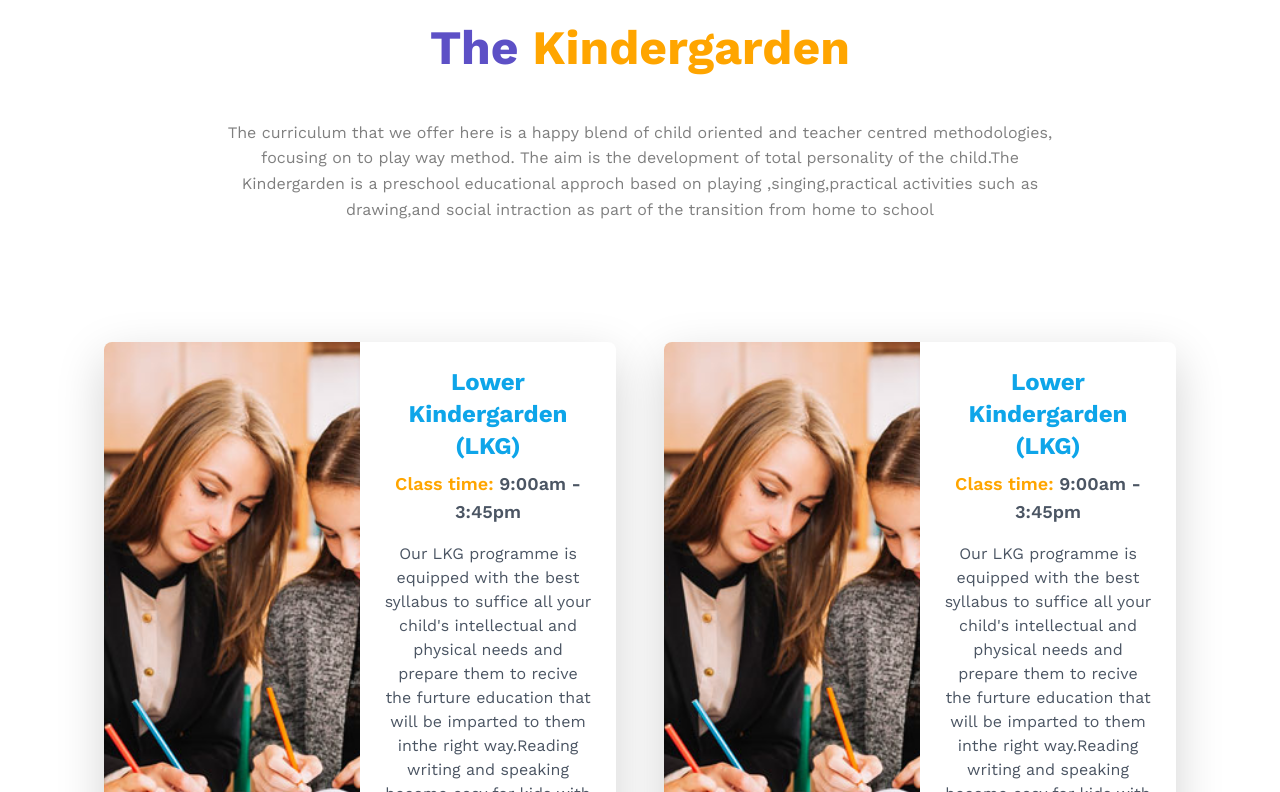
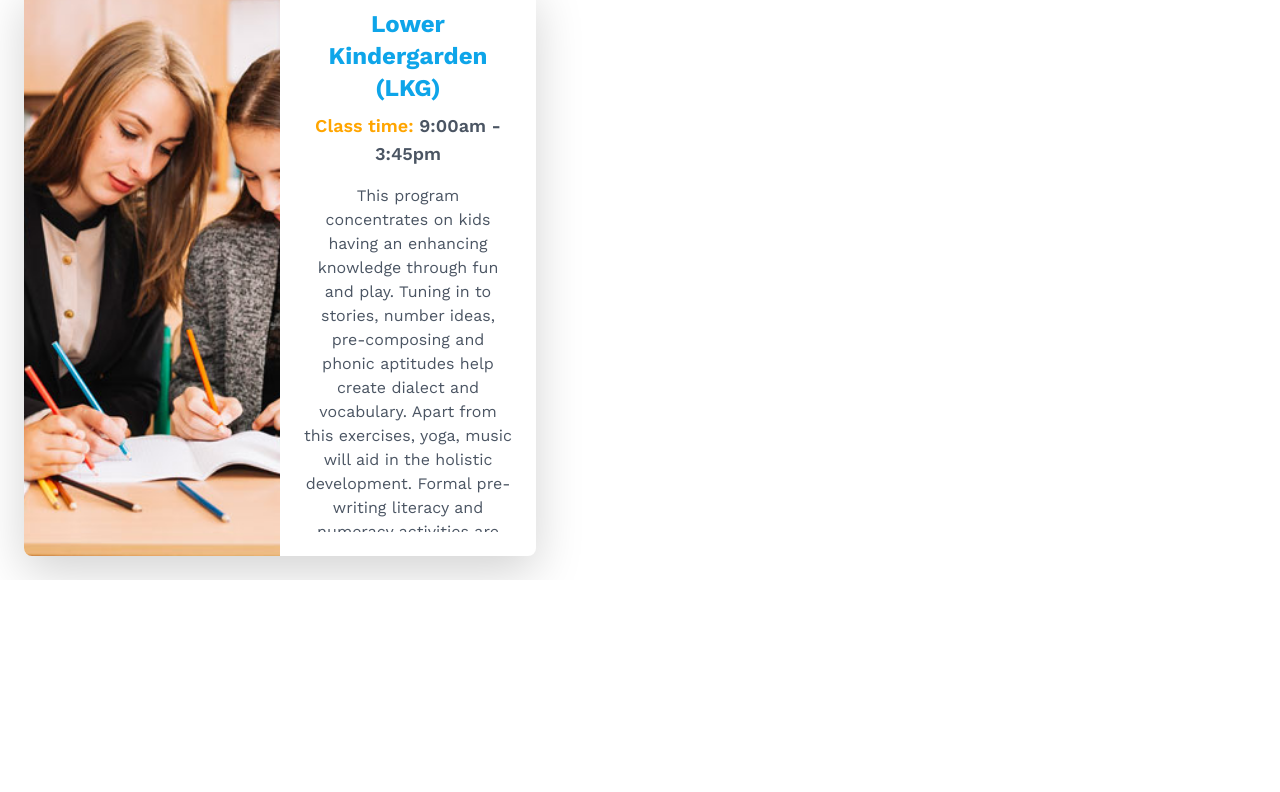
Before and after one commit to vidyajobin/MTCS-School, a React (Create React App) app: page /academics in a window 1280 px wide. Shown: the part 528-1320 px from the top of the page. After the commit the page ends 1108 px from the top, so only its background shows below. Built offline with nearby package versions, Linux system fonts and the light colour scheme.

Commit message:
working for one card academics page

```diff
--- a/src/components/AcademicsCard.js
+++ b/src/components/AcademicsCard.js
@@ -1,6 +1,6 @@
-import React from 'react'
+import React from 'react';
 
-export default function AcademicsCard({ imageUrl, heading, subheading, paragraph }) {
+export default function AcademicsCard({ imageUrl, heading, subheading, content }) {
   return (
     <div className="flex flex-col md:flex-row w-[40.0vw] h-[71.5vh] rounded-lg shadow-lg bg-white overflow-hidden m-4">
       <div className="md:w-1/2 h-full">
@@ -12,23 +12,49 @@ export default function AcademicsCard({ imageUrl, heading, subheading, paragraph
       </div>
       <div className="md:w-1/2 p-6 flex flex-col">
         <h2 className="text-2xl font-bold mb-2 text-custom-blue">{heading}</h2>
-        <h3 className="text-lg font-semibold mb-3 text-gray-600"><span style={{color:'orange'}}>Class time:</span> {subheading}</h3>
-        <p className="text-gray-600 text-base flex-grow overflow-hidden">{paragraph}</p>
+        {subheading && (
+          <h3 className="text-lg font-semibold mb-3 text-gray-600">
+            <span style={{ color: 'orange' }}>Class time:</span> {subheading}
+          </h3>
+        )}
+
+        {/* Render content based on its structure */}
+        <div className="text-gray-600 text-base flex-grow overflow-auto">
+          {Array.isArray(content) ? (
+            // Handle array of content objects
+            <>
+              {content.map((contentItem, index) => (
+                <div key={index}>
+                  {contentItem.content.type === 'text' && (
+                    <p className="mb-4">{contentItem.content.text}</p>
+                  )}
+                  {contentItem.content.type === 'bullet' && (
+                    <ul className="list-disc pl-6 mb-4">
+                      {contentItem.content.items.map((bulletItem, bulletIndex) => (
+                        <li key={bulletIndex} className="mb-1">{bulletItem}</li>
+                      ))}
+                    </ul>
+                  )}
+                </div>
+              ))}
+            </>
+          ) : (
+            // Handle single content object
+            <>
+              {content.type === 'text' && (
+                <p className="mb-4">{content.text}</p>
+              )}
+              {content.type === 'bullet' && (
+                <ul className="list-disc pl-6 mb-4">
+                  {content.items.map((bulletItem, bulletIndex) => (
+                    <li key={bulletIndex} className="mb-1">{bulletItem}</li>
+                  ))}
+                </ul>
+              )}
+            </>
+          )}
+        </div>
       </div>
     </div>
-  )
+  );
 }
-
-// Example usage
-// export function Component() {
-//   return (
-//     <div className="flex items-center justify-center min-h-screen bg-gray-100">
-//       <ModernCard
-//         imageUrl="/placeholder.svg?height=500&width=440"
-//         heading="Wider Modern Design"
-//         subheading="Expanded Minimalistic Approach"
-//         paragraph="This card component showcases a clean and modern design without a scroller. The left side features an image, while the right side presents key information including the heading, subheading, and a concise paragraph. The card takes up 48.4% of the screen width and 71.5% of its height, providing an expansive presence on the page while maintaining its balanced and minimalistic aesthetic. The content is designed to fit within the available space, ensuring a sleek and uncluttered appearance."
-//       />
-//     </div>
-//   )
-// }
--- a/src/components/FeesCards.js
+++ b/src/components/FeesCards.js
@@ -3,8 +3,8 @@ import React from 'react'
 const FeesCards = () => {
   return (
     <div className='fees-card-wrapper'>
-        <h4>KG Classes</h4>
-        <p><span>₹ 3650</span>/ term</p>
+        <h4 style={{color:'#1eaaf1'}}>KG Classes</h4>
+        <p><span style={{color:'orange'}}>₹ 3650</span> / term</p>
         <img src='/images/Price-KG.jpg' alt='a classroom of kg students'></img>
     </div>
   )
--- a/src/pages/Academics.js
+++ b/src/pages/Academics.js
@@ -3,11 +3,58 @@ import BreadCrumb from '../components/BreadCrumb'
 import AcademicsCard from '../components/AcademicsCard'
 
 const Academics = () => {
+
+  const cardData = [
+    {
+      image:"/images/course-2.jpg",
+      heading: "Pre-KG",
+      subheading: "Class time: 9:00am - 3:45pm",
+      content:
+        {
+          type: 'text',
+          text: 'This program concentrates on kids having an enhancing knowledge through fun and play. Tuning in to stories, number ideas, pre-composing and phonic aptitudes help create dialect and vocabulary. Apart from this exercises, yoga, music will aid in the holistic development. Formal pre-writing literacy and numeracy activities are also taught.'
+        },
+
+    },
+    {
+      heading: "Secondary Section Curriculum",
+      subheading: "Overview of Secondary Education",
+      content: [
+        {
+          type: 'text',
+          text: 'Secondary section comprises Class VI – VIII. The curriculum focuses on preparing students for the CBSE exams. The subjects taught are:'
+        },
+        {
+          type: 'bullet',
+          items: [
+            "English",
+            "Hindi / Malayalam",
+            "Mathematics",
+            "Science",
+            "Social science",
+            "Physical and Health Education",
+            "General Knowledge",
+            "Moral Science / Value Education",
+            "Computer Education"
+          ]
+        }
+      ]
+    },
+    // Add more card data as needed
+  ];
+
+
   return (
     <div>
         <BreadCrumb pagename={'Academics'} />
+        <AcademicsCard
+        imageUrl="/images/course-1.jpg?height=480&width=440"
+        heading="Lower Kindergarden (LKG)"
+        subheading="9:00am - 3:45pm"
+        content={cardData}
+        />
 
-        <h1 className='text-5xl font-bold mb-5 mt-16'><span style={{color: '#5d50c6'}}>The</span> <span style={{color: 'orange'}}>Kindergarden</span></h1>
+        {/* <h1 className='text-5xl font-bold mb-5 mt-16'><span style={{color: '#5d50c6'}}>The</span> <span style={{color: 'orange'}}>Kindergarden</span></h1>
         <div className='flex justify-center '>
         <p className='mb-9 w-2/3 text-center' style={{color:'rgba(0, 0, 0, 0.5)'}}>The curriculum that we offer here is a happy blend of child oriented and teacher centred methodologies, focusing on to play way method. The aim is the development of total personality of the child.The Kindergarden is a preschool educational approch based on playing ,singing,practical activities such as drawing,and social intraction as part of the transition from home to school</p>
         </div>
@@ -45,7 +92,17 @@ const Academics = () => {
         imageUrl="/images/course-1.jpg?height=480&width=440"
         heading="Lower Kindergarden (LKG)"
         subheading="9:00am - 3:45pm"
-        paragraph="Our LKG programme is equipped with the best syllabus to suffice all your child's intellectual and physical needs and prepare them to recive the furture education that will be imparted to them inthe right way.Reading writing and speaking become easy for kids with the help of our advanced curriculum devised with the input of our trained teachers."
+        paragraph="Primary section includes Class I - V. The syllabus followed is as per CBSE scheme. The subjects taught are:
+
+English
+Hindi / Malayalam
+Mathematics
+Science
+Social science
+EVS
+Physical and Health Education
+General Knowledge
+Moral Science / Value Education"
         />
 
         <AcademicsCard
@@ -61,7 +118,7 @@ const Academics = () => {
         subheading="9:00am - 3:45pm"
         paragraph="Our LKG programme is equipped with the best syllabus to suffice all your child's intellectual and physical needs and prepare them to recive the furture education that will be imparted to them inthe right way.Reading writing and speaking become easy for kids with the help of our advanced curriculum devised with the input of our trained teachers."
         />
-        </div>
+        </div> */}
 
     </div>
   )
```
